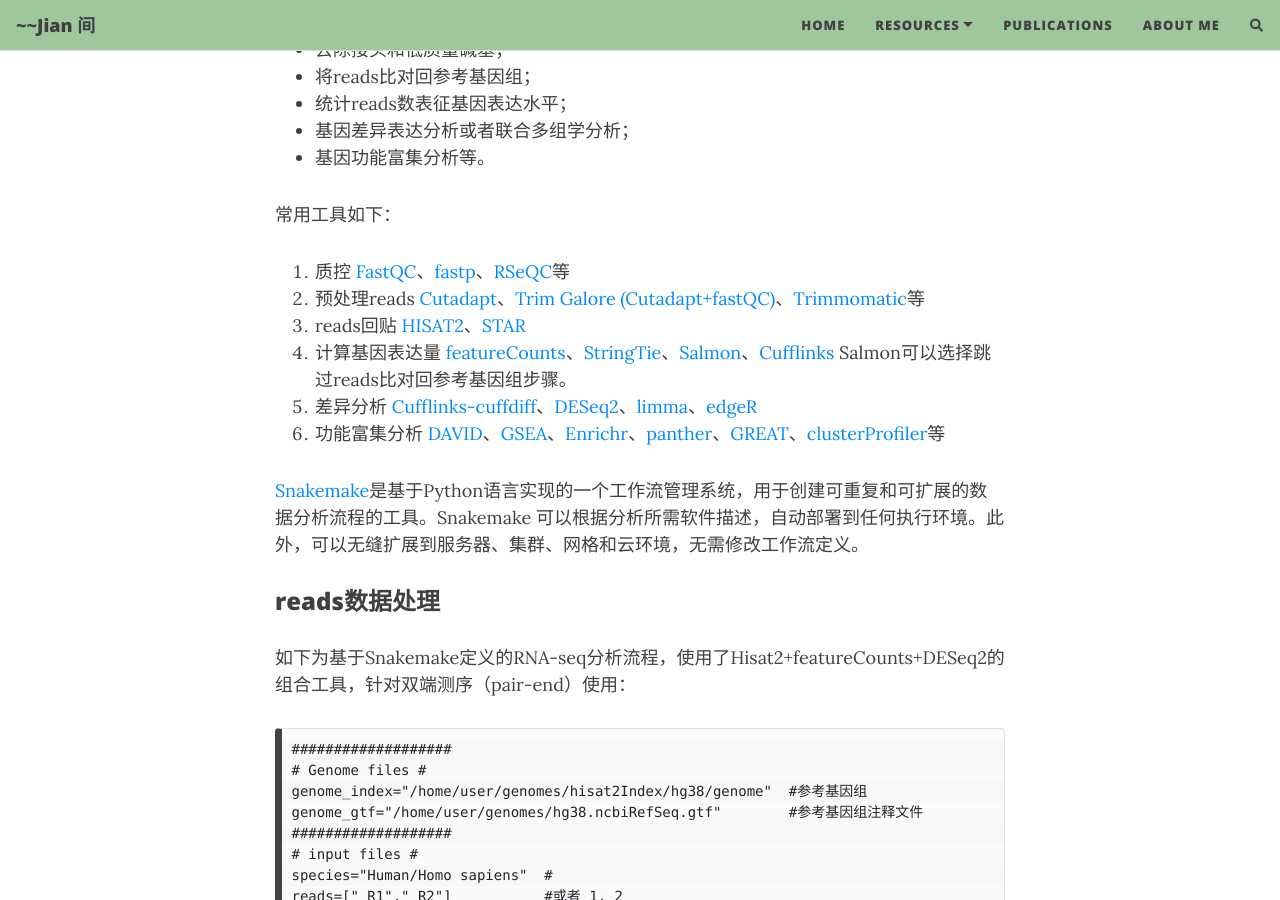
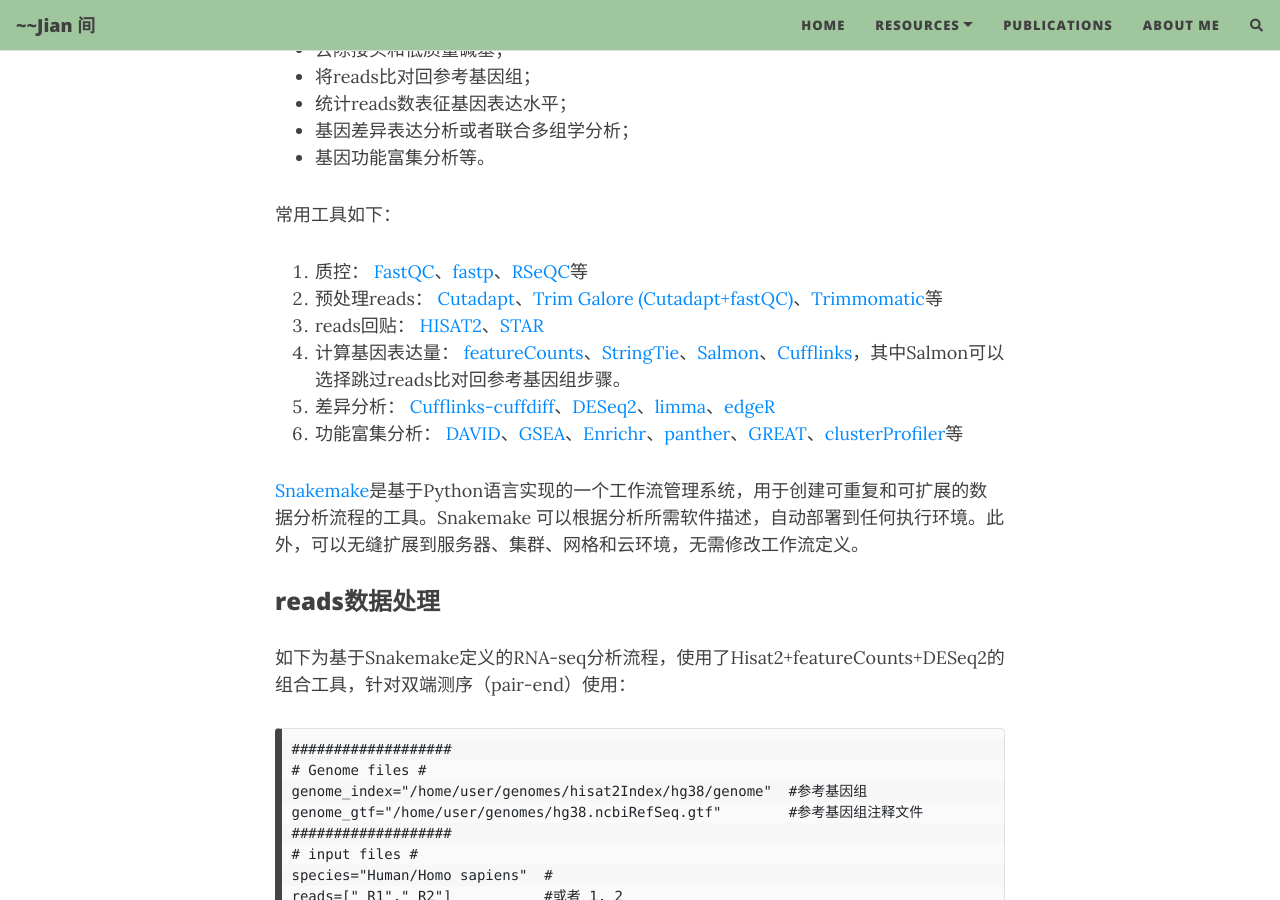
Before and after one commit to Zer0o0/intergap.githb.io, a Jekyll site: the page built from docs/_posts/2022-09-09-rna-seq-analysis.md, in a window 1280 px wide and 900 px high, scrolled down 903 px. Built offline with Jekyll 4.4.1, drawn with Linux system fonts in a browser that asks for light colours; nearby versions of some CDN libraries; comment, search, counter and statistics services are not loaded.

Commit message:
add a post

```diff
--- a/docs/_posts/2022-09-09-rna-seq-analysis.md
+++ b/docs/_posts/2022-09-09-rna-seq-analysis.md
@@ -20,18 +20,17 @@ RNA-seq的常规分析流程主要包括：
 
 常用工具如下：
 
-1. 质控
+1. 质控：
 [FastQC](https://www.bioinformatics.babraham.ac.uk/projects/fastqc/)、[fastp](https://github.com/OpenGene/fastp)、[RSeQC](http://rseqc.sourceforge.net/)等
-2. 预处理reads
+2. 预处理reads：
 [Cutadapt](https://cutadapt.readthedocs.io/en/stable/)、[Trim Galore (Cutadapt+fastQC)](https://www.bioinformatics.babraham.ac.uk/projects/trim_galore/)、[Trimmomatic](http://www.usadellab.org/cms/?page=trimmomatic)等
-3. reads回贴
+3. reads回贴：
 [HISAT2](http://daehwankimlab.github.io/hisat2/)、[STAR](https://github.com/alexdobin/STAR)
-4. 计算基因表达量
-[featureCounts](http://subread.sourceforge.net/featureCounts.html)、[StringTie](https://ccb.jhu.edu/software/stringtie/)、[Salmon](https://salmon.readthedocs.io/en/latest/salmon.html)、[Cufflinks](https://github.com/cole-trapnell-lab/cufflinks)
-Salmon可以选择跳过reads比对回参考基因组步骤。
-5. 差异分析
+4. 计算基因表达量：
+[featureCounts](http://subread.sourceforge.net/featureCounts.html)、[StringTie](https://ccb.jhu.edu/software/stringtie/)、[Salmon](https://salmon.readthedocs.io/en/latest/salmon.html)、[Cufflinks](https://github.com/cole-trapnell-lab/cufflinks)，其中Salmon可以选择跳过reads比对回参考基因组步骤。
+5. 差异分析：
 [Cufflinks-cuffdiff](https://github.com/cole-trapnell-lab/cufflinks)、[DESeq2](https://bioconductor.org/packages/release/bioc/html/DESeq2.html)、[limma](https://bioconductor.org/packages/release/bioc/html/limma.html)、[edgeR](https://bioconductor.org/packages/release/bioc/html/edgeR.html)
-6. 功能富集分析
+6. 功能富集分析：
 [DAVID](https://david.ncifcrf.gov/home.jsp)、[GSEA](https://www.gsea-msigdb.org/gsea/index.jsp)、[Enrichr](https://maayanlab.cloud/Enrichr/)、[panther](http://pantherdb.org/)、[GREAT](http://bejerano.stanford.edu/great/public/html/)、[clusterProfiler](https://bioconductor.org/packages/release/bioc/html/clusterProfiler.html)等
 
 [Snakemake](https://snakemake.readthedocs.io/en/stable/)是基于Python语言实现的一个工作流管理系统，用于创建可重复和可扩展的数据分析流程的工具。Snakemake 可以根据分析所需软件描述，自动部署到任何执行环境。此外，可以无缝扩展到服务器、集群、网格和云环境，无需修改工作流定义。
```
